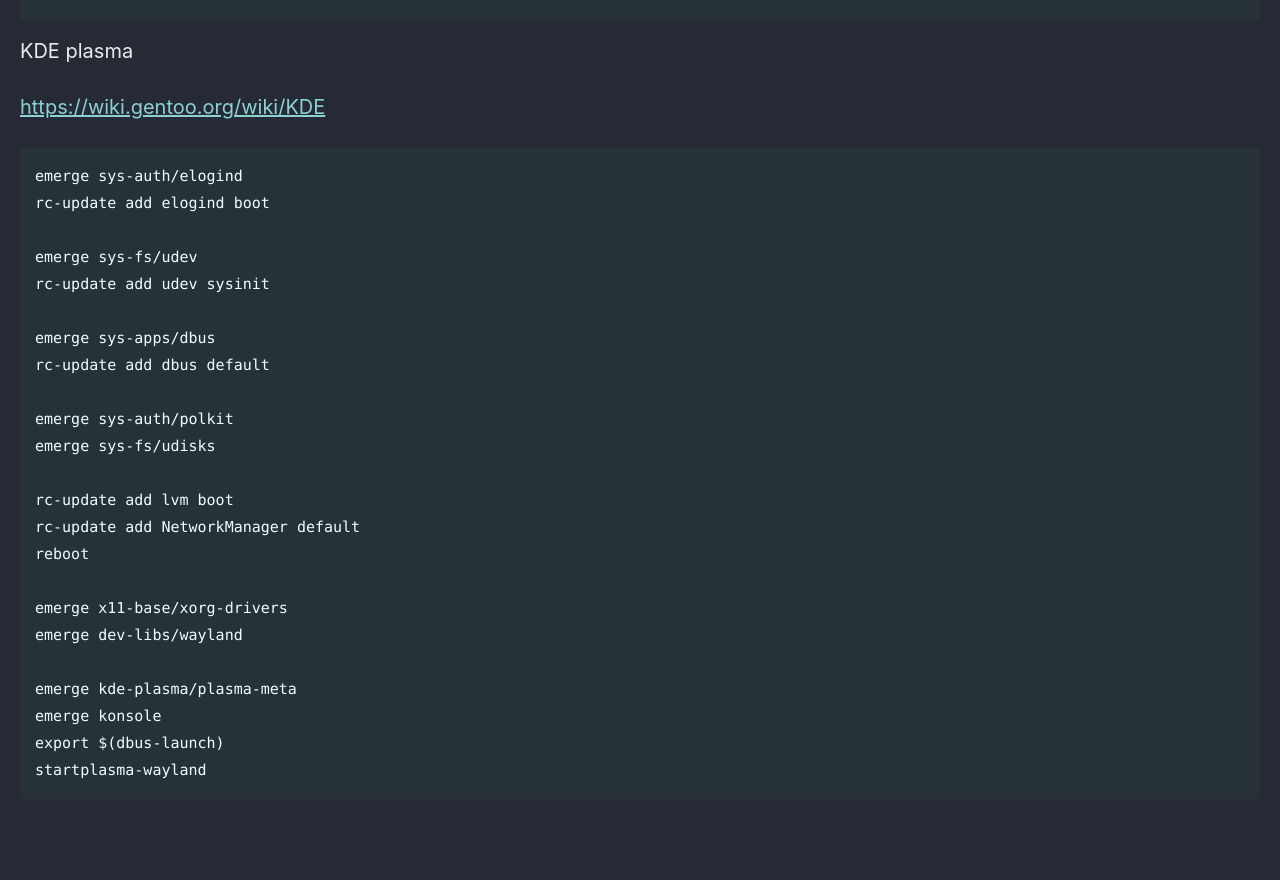
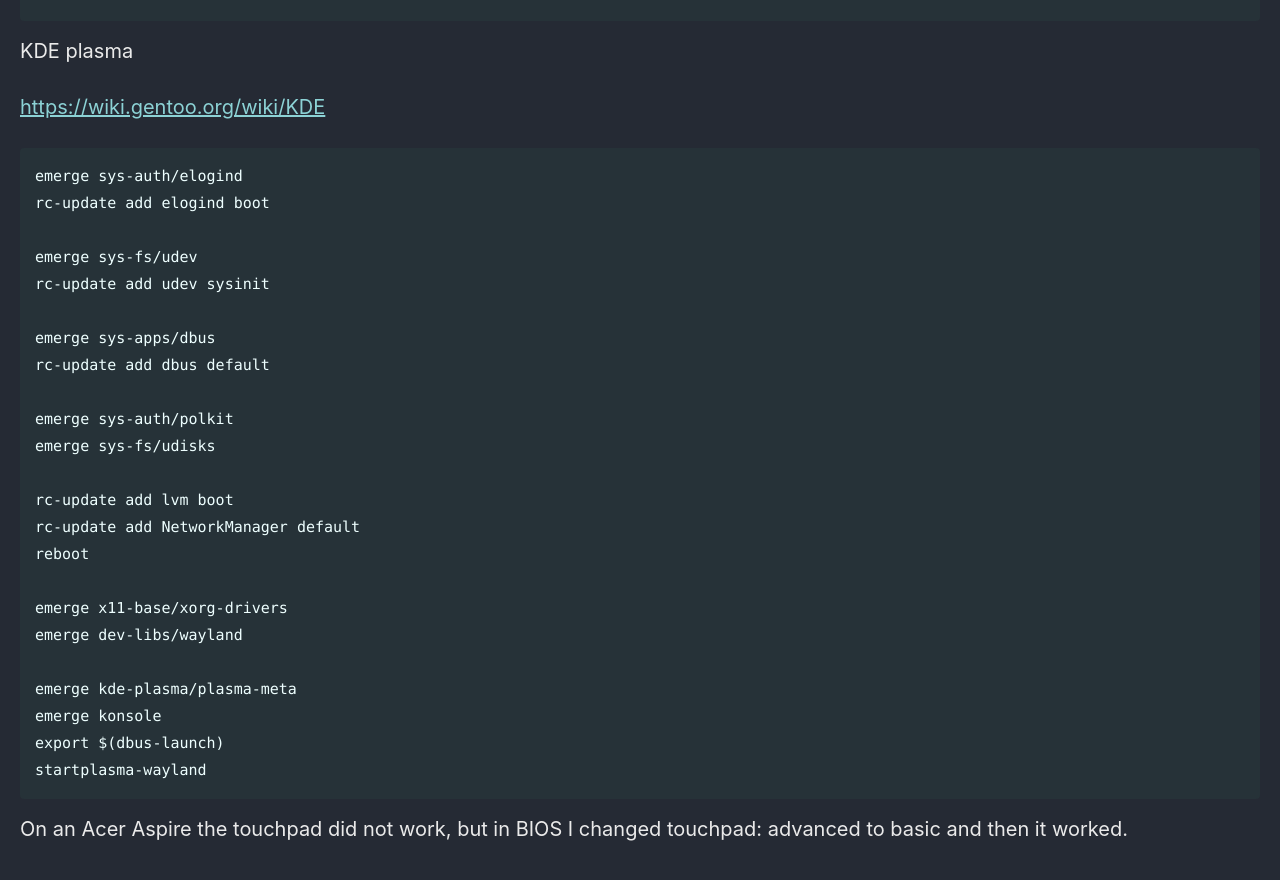
Before and after one commit to Connor-McCartney/Connor-McCartney.github.io, a Jekyll site: the page built from _pages/misc/gentoo.md, in a window 1280 px wide and 900 px high, scrolled down 5497 px. Shown: the top 880 px of the window. Built offline with Jekyll 4.4.1, drawn with Linux system fonts in a browser that asks for light colours; cached includes are drawn as plain includes; our own code applies the rules of GitHub Pages for plain Markdown files; before the commit the page ends 6341 px from its top, so only the background shows below that.

Commit message:
Update gentoo.md

````diff
--- a/_pages/misc/gentoo.md
+++ b/_pages/misc/gentoo.md
@@ -275,3 +275,5 @@ emerge konsole
 export $(dbus-launch)
 startplasma-wayland
 ```
+
+On an Acer Aspire the touchpad did not work, but in BIOS I changed touchpad: advanced to basic and then it worked.
````
